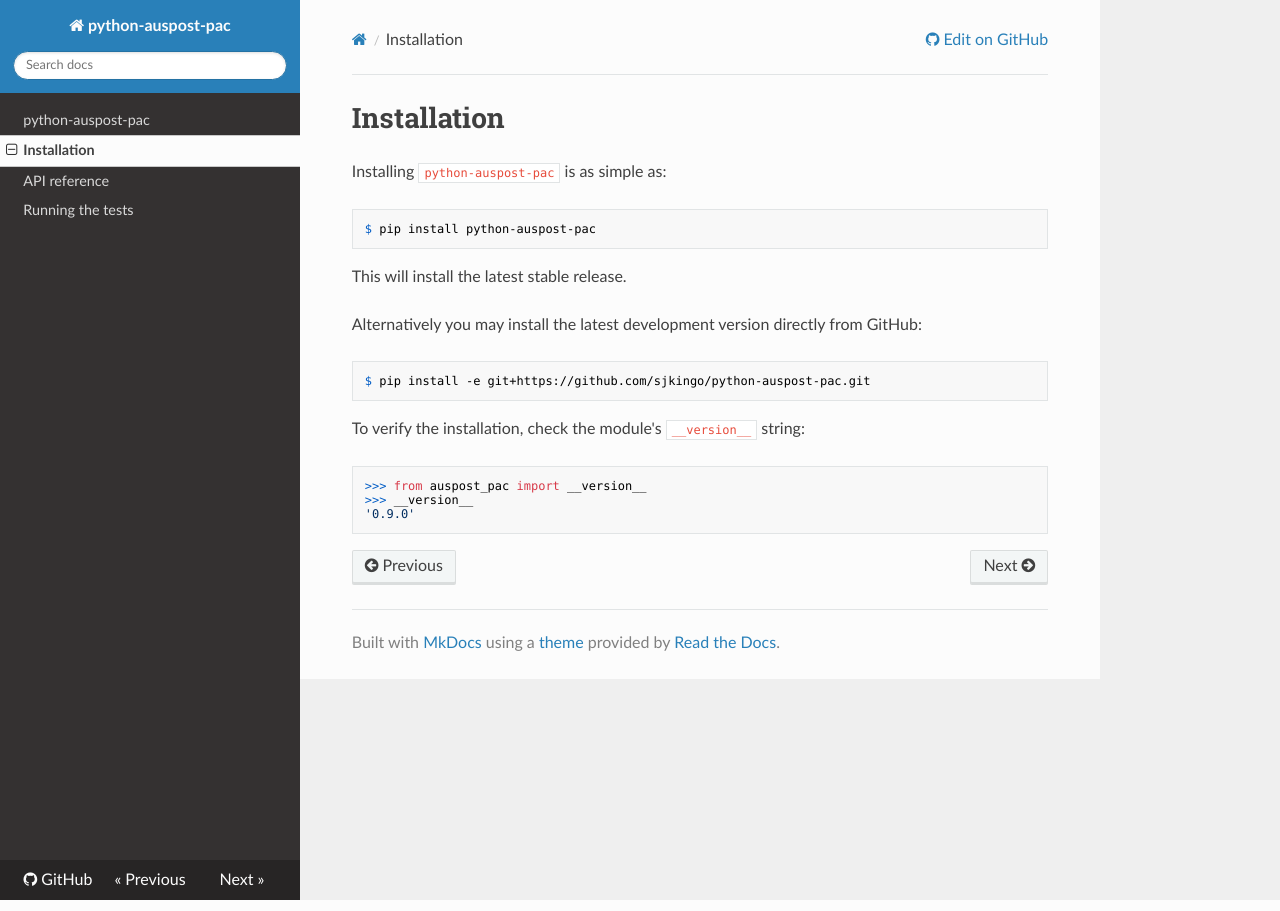
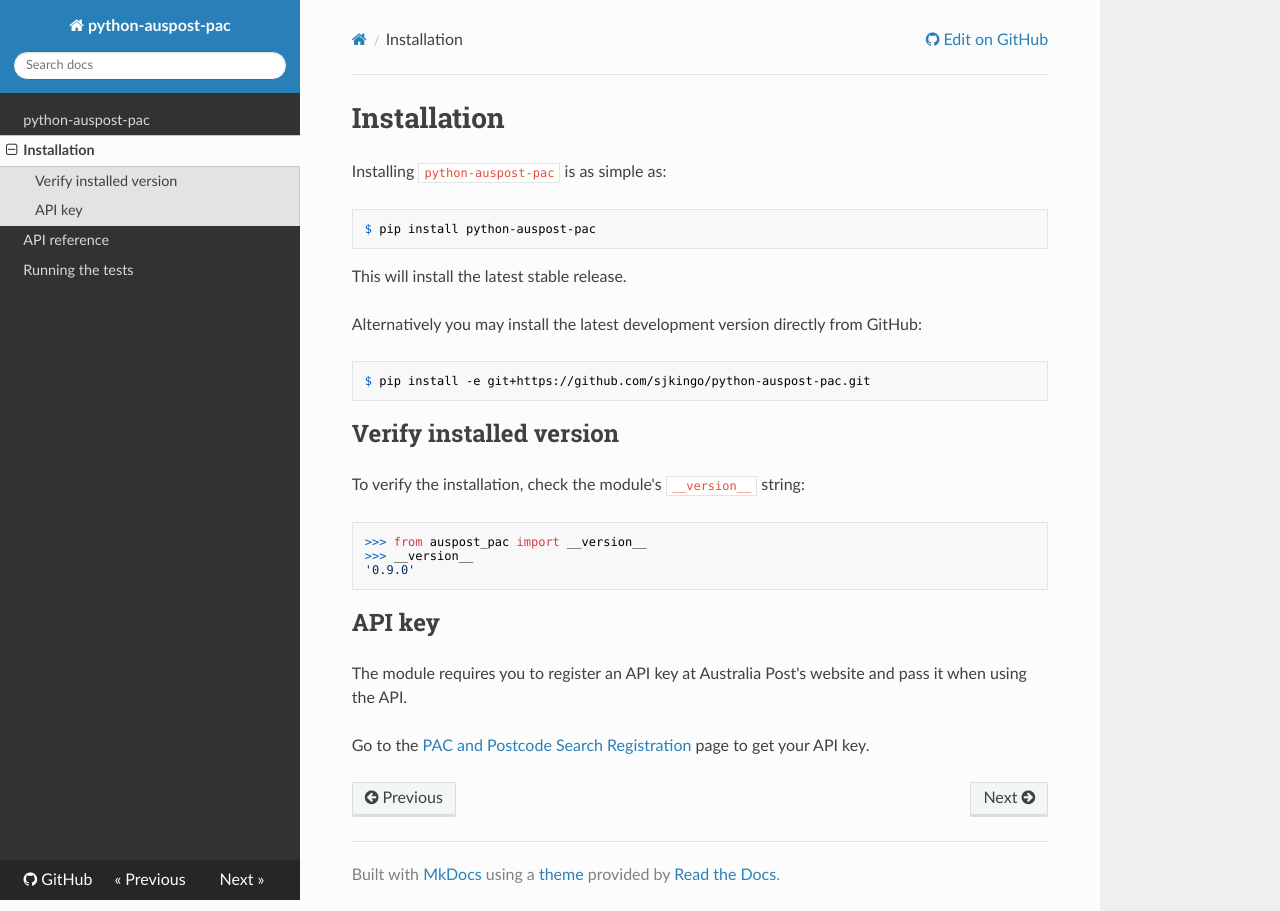
Before and after one commit to sjkingo/python-auspost-pac, an MkDocs documentation site: the page built from docs/installation.md, in a window 1280 px wide. Built offline with MkDocs 1.6.1, drawn with Linux system fonts in a browser that asks for light colours; nearby versions of some CDN libraries; old or Windows-style settings are respelled for this version of MkDocs.

Commit message:
Add some more docs

````diff
--- a/docs/installation.md
+++ b/docs/installation.md
@@ -15,6 +15,8 @@ GitHub:
 $ pip install -e git+https://github.com/sjkingo/python-auspost-pac.git
 ```
 
+## Verify installed version
+
 To verify the installation, check the module's `__version__` string:
 
 ```python
@@ -22,3 +24,12 @@ To verify the installation, check the module's `__version__` string:
 >>> __version__
 '0.9.0'
 ```
+
+## API key
+
+The module requires you to register an API key at Australia Post's website
+and pass it when using the API.
+
+Go to the [PAC and Postcode Search
+Registration](https://developers.auspost.com.au/apis/pacpcs-registration) page
+to get your API key.
````
Also changed, not shown: docs/index.md (+2 -0 lines).
